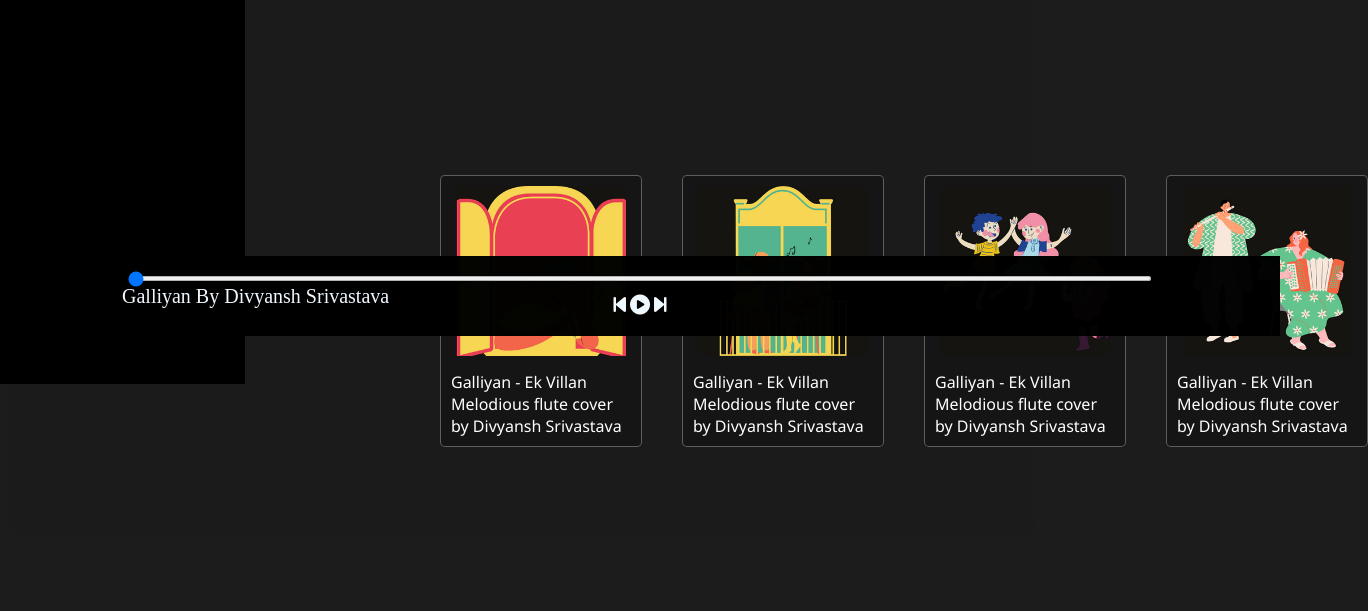
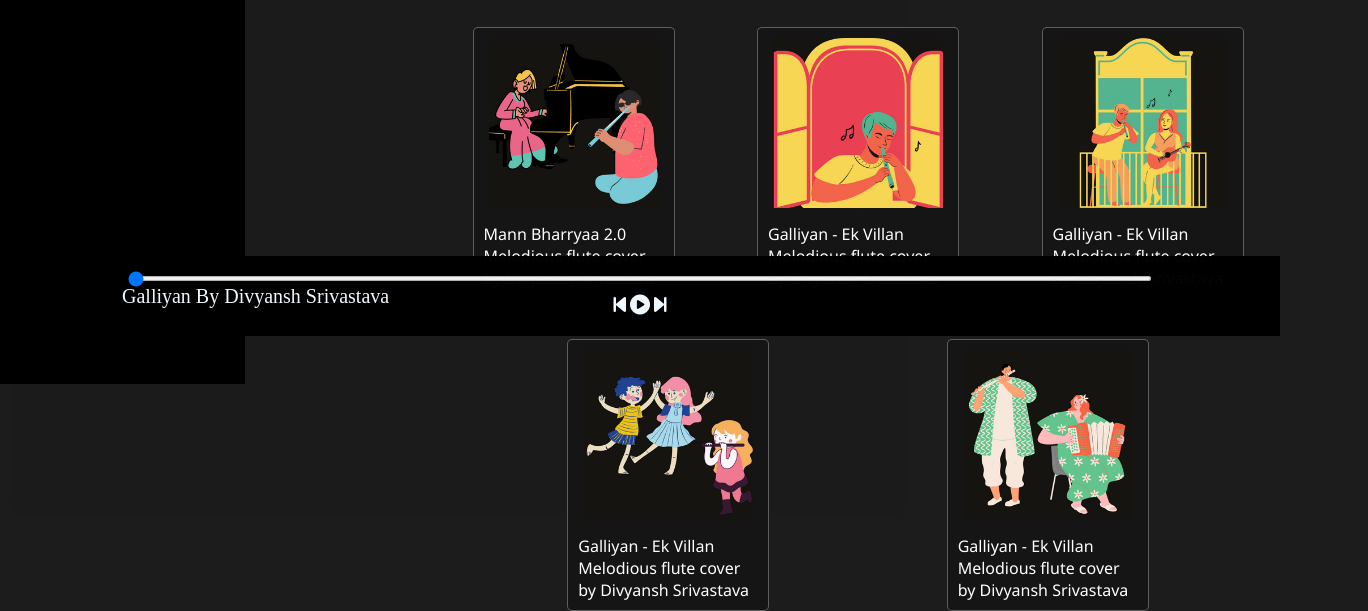
Before and after one commit to Vidushij11/Flutify-music-player, a plain HTML site: page index.html in a window 1280 px wide. Shown: the part 464-1075 px from the top of the page, 1368 px wide, since content can reach past the window. Before the commit the page ends 1009 px from the top, so only its background shows below. Drawn offline with Linux system fonts and the light colour scheme.

Commit message:
CSS modification

```diff
--- a/style.css
+++ b/style.css
@@ -86,7 +86,7 @@ li{
     font-family: 'Segoe UI', Tahoma, Geneva, Verdana, sans-serif;
     display: flex;
     margin: 10px  ;
-    width: 80%;
+    width: 70%;
     border-radius: 12px;
     flex-direction: column;
     /* height: 7000px; */
@@ -146,7 +146,7 @@ a:hover{
     color: aliceblue;
     font-family: 'Segoe UI', Tahoma, Geneva, Verdana, sans-serif;
     font-size: 12px;
-    margin-left: 300px;
+    /* margin-left: 300px; */
     margin-top: 25px;
     /* position: relative;
     right: 300px; */
@@ -182,8 +182,8 @@ a:hover{
     display: flex;
     /* background-color: white; */
 
-
-    padding: 10px;
+    justify-content: space-evenly;
+    /* padding: 10px; */
     height: 900px;
     flex-flow: wrap;
 
```
